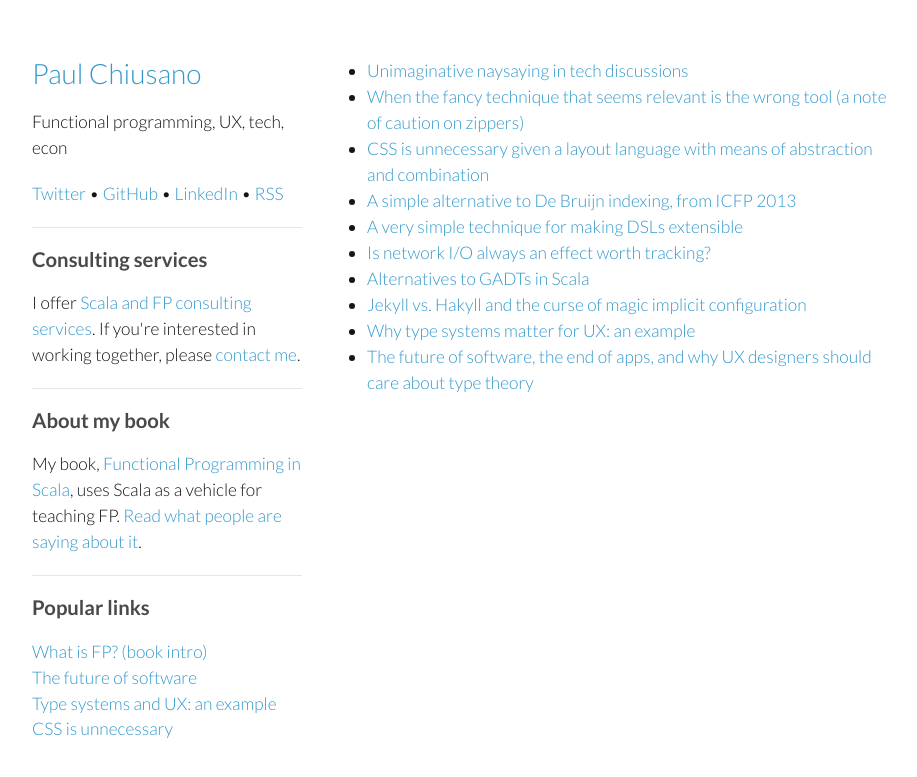
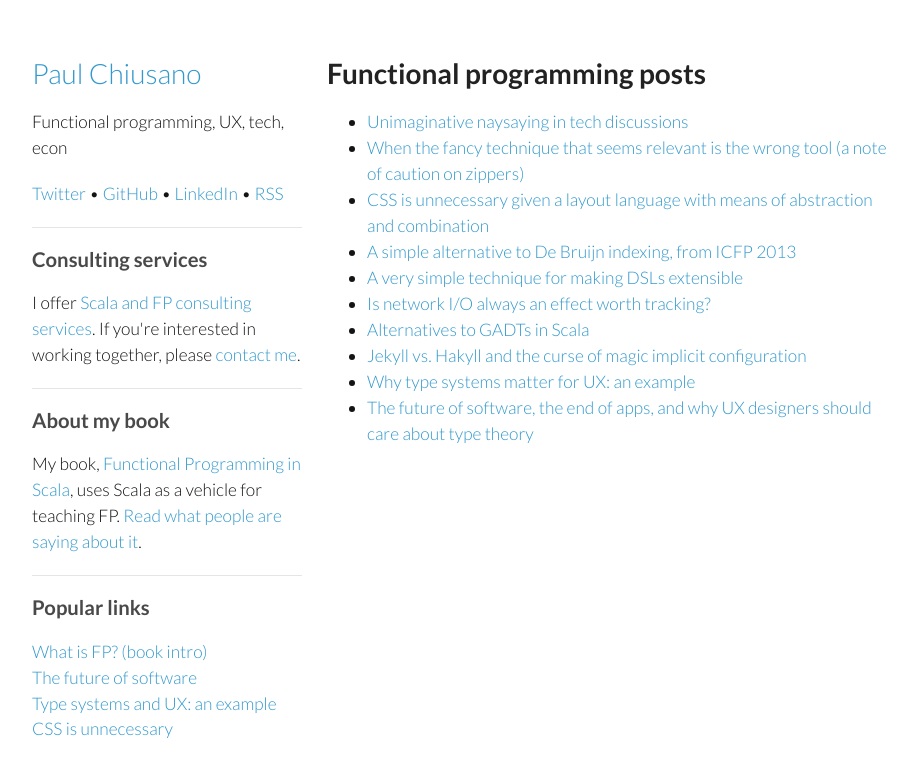
Before and after one commit to pchiusano/pchiusano.github.io, a Jekyll site: the page built from fp.html, in a window 1280 px wide. Shown: the top 777 px of the page, without its empty margins (178-1095 px from the left). Built offline with Jekyll 4.4.1, drawn with Linux system fonts in a browser that asks for light colours.

Commit message:
Update fp.html

```diff
--- a/fp.html
+++ b/fp.html
@@ -1,7 +1,8 @@
 ---
 layout: default
-title: Function programming posts
 ---
+
+<h1>Functional programming posts</h1>
 
 <ul>
 {% for post in site.categories.fp %}
```
